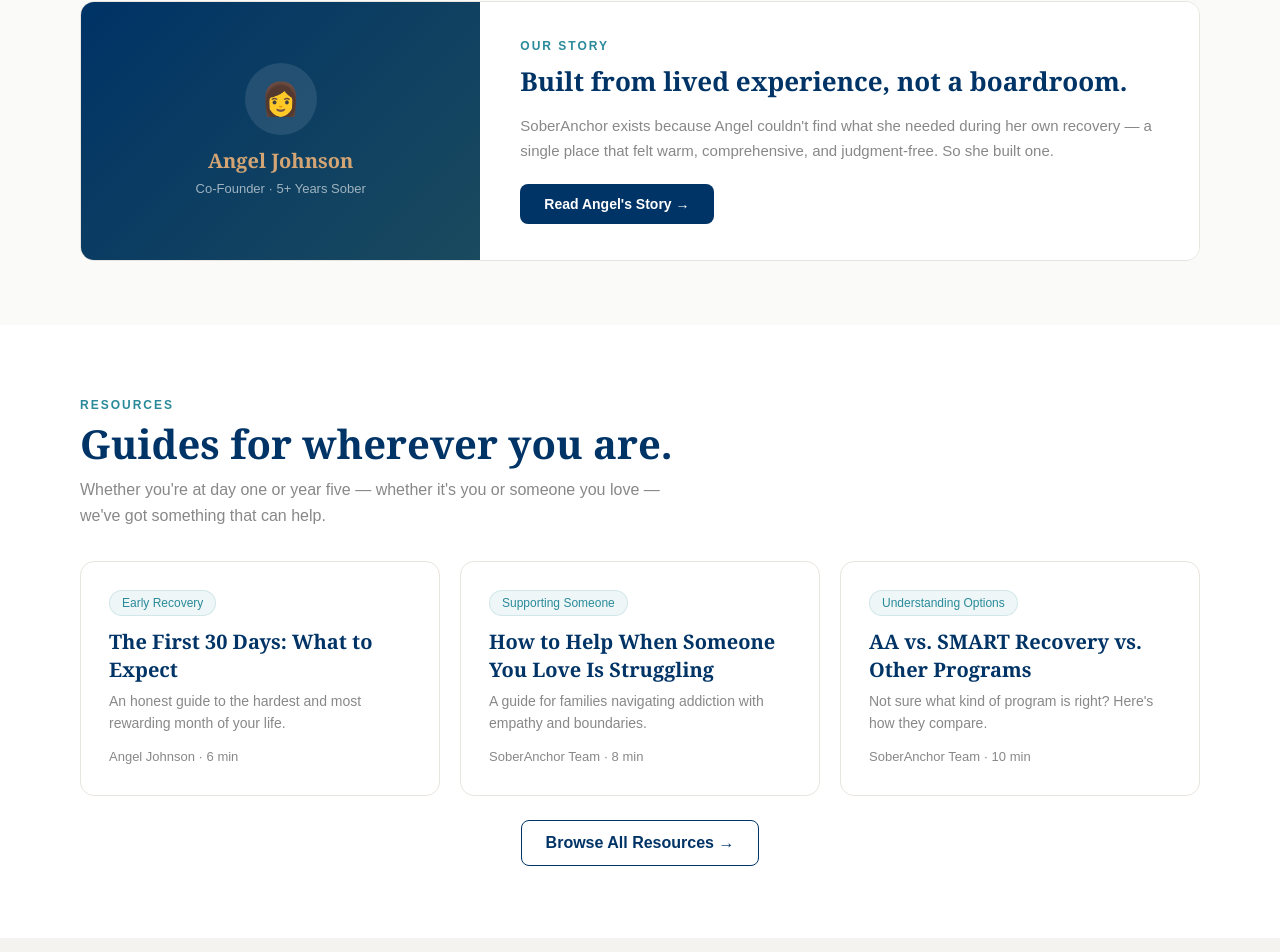
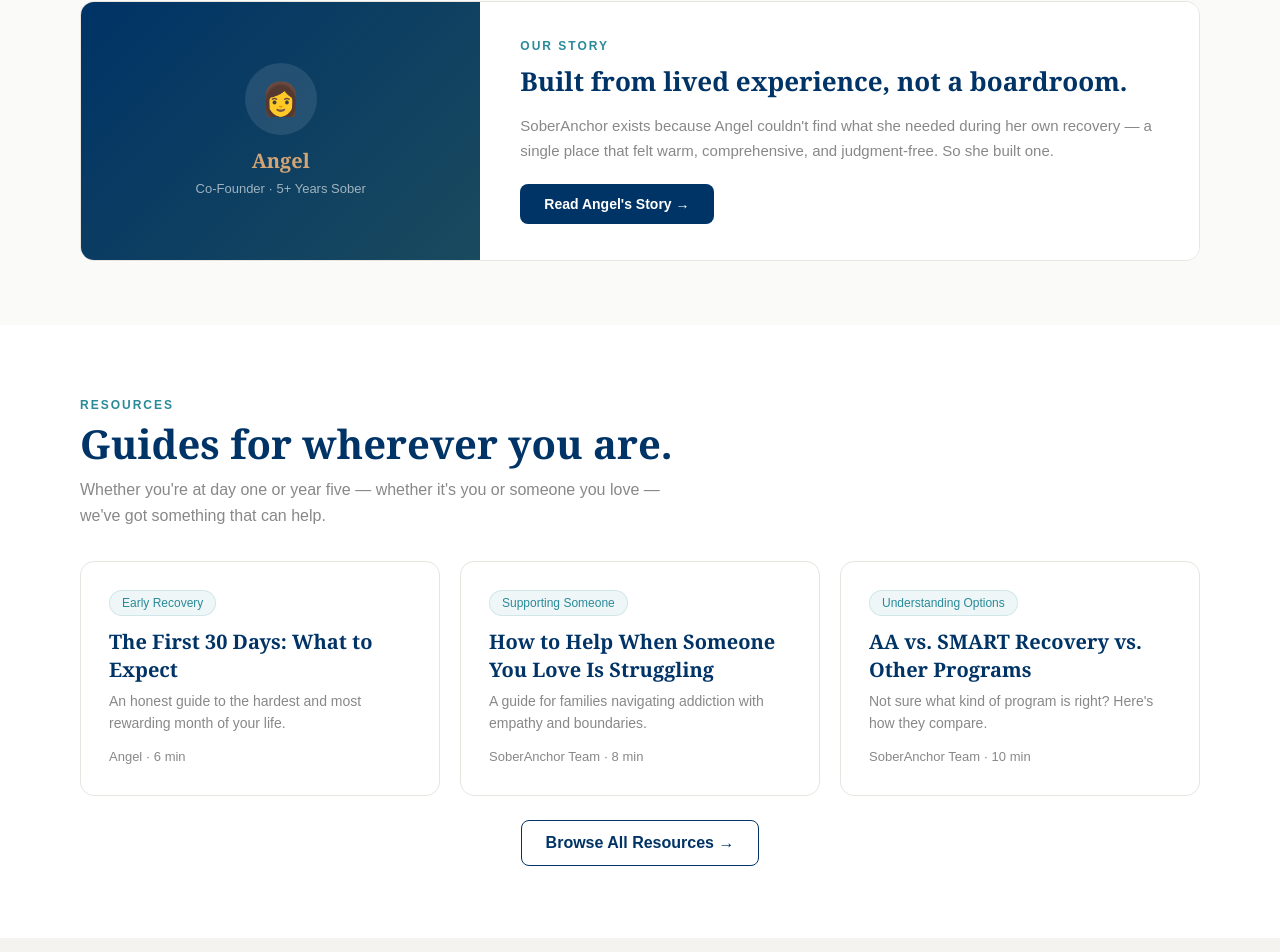
Before and after one commit to odius7-max/soberanchor, a Next.js app: page / in a window 1280 px wide. Shown: the part 696-1648 px from the top of the page. Built offline with nearby package versions, Linux system fonts and the light colour scheme.

Commit message:
Remove last name, add robots.txt

```diff
--- a/src/app/our-story/page.tsx
+++ b/src/app/our-story/page.tsx
@@ -29,7 +29,7 @@ export default function OurStoryPage() {
                 color: "var(--navy)",
               }}
             >
-              Angel Johnson
+              Angel
             </div>
             <div className="text-sm text-mid">
               Co-Founder · Recovery Advocate · 5+ Years Sober
--- a/src/app/page.tsx
+++ b/src/app/page.tsx
@@ -116,7 +116,7 @@ export default function Home() {
                       className="text-gold text-xl font-semibold"
                       style={{ fontFamily: "var(--font-display)" }}
                     >
-                      Angel Johnson
+                      Angel
                     </div>
                     <div className="text-white/60 text-[13px] mt-1">
                       Co-Founder · 5+ Years Sober
@@ -171,7 +171,7 @@ export default function Home() {
                     badge: "Early Recovery",
                     title: "The First 30 Days: What to Expect",
                     desc: "An honest guide to the hardest and most rewarding month of your life.",
-                    author: "Angel Johnson · 6 min",
+                    author: "Angel · 6 min",
                   },
                   {
                     badge: "Supporting Someone",
--- a/src/app/resources/page.tsx
+++ b/src/app/resources/page.tsx
@@ -3,7 +3,7 @@ const articles = [
     badge: "Early Recovery",
     title: "The First 30 Days: What to Expect",
     desc: "An honest, personal guide to the hardest and most rewarding month of your life. No sugarcoating, no clinical jargon.",
-    author: "Angel Johnson",
+    author: "Angel",
     time: "6 min",
   },
   {
--- a/src/components/GuidedDiscovery.tsx
+++ b/src/components/GuidedDiscovery.tsx
@@ -263,7 +263,7 @@ export default function GuidedDiscovery({ onClose }: { onClose: () => void }) {
                 The First 30 Days: What to Expect
               </div>
               <div className="text-[13px] text-mid">
-                By Angel Johnson · 6 min read
+                By Angel · 6 min read
               </div>
             </Link>
 
```
Also changed, not shown: public/robots.txt (added).
